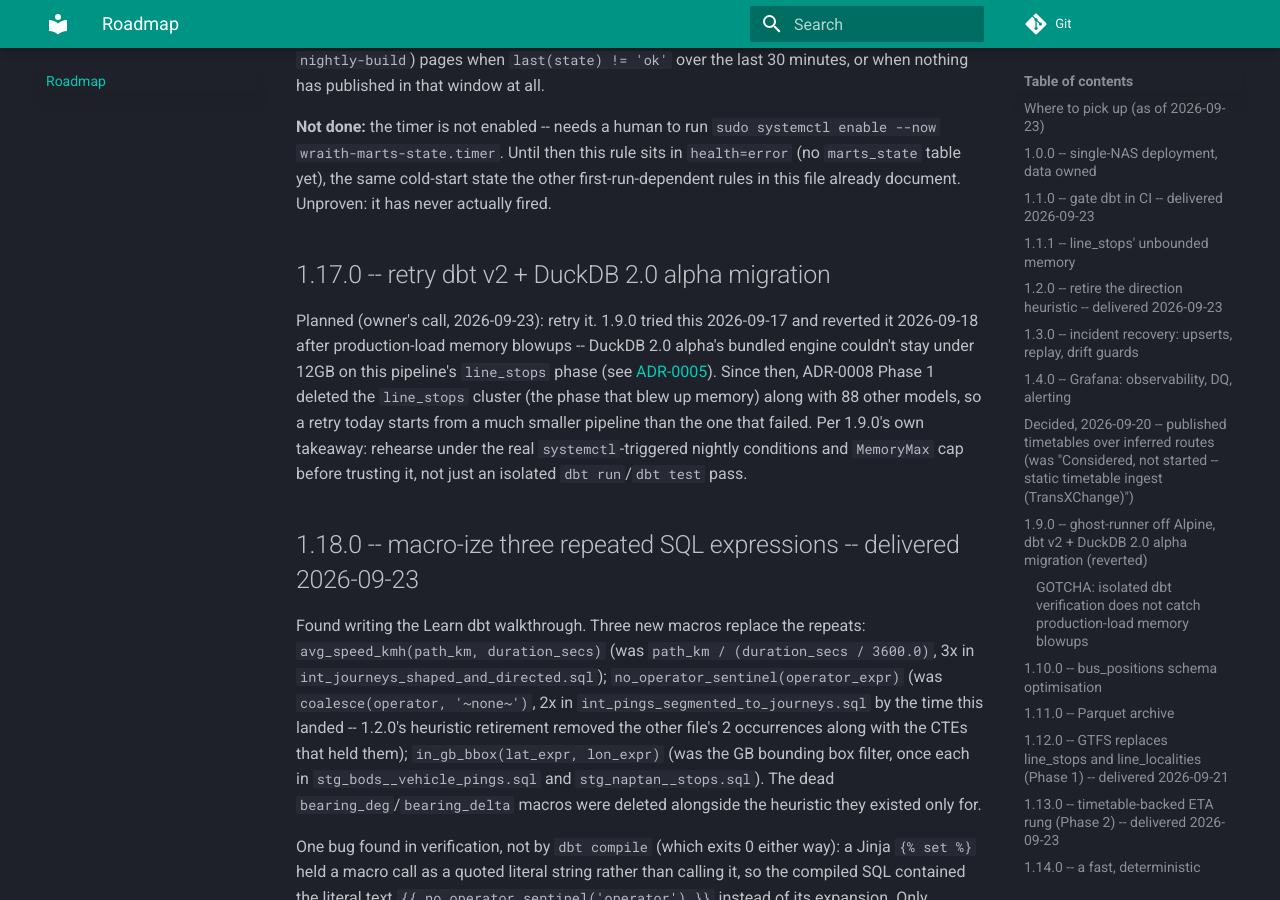
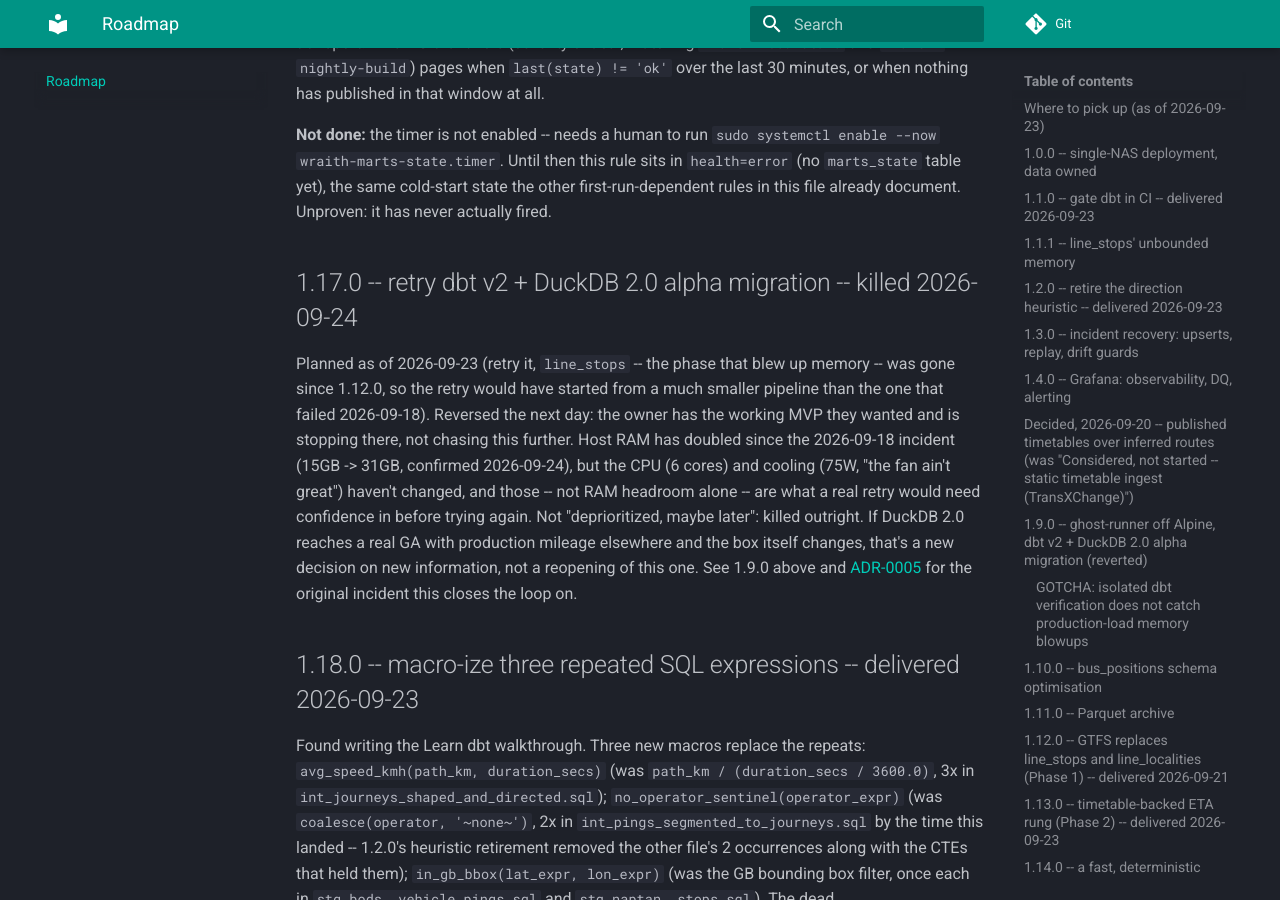
Before and after one commit to wraith-proxy/wraith-bus-ingestor, an MkDocs documentation site: the page built from docs/ROADMAP.md, in a window 1280 px wide and 900 px high, scrolled down 13716 px. Built offline with MkDocs 1.6.1 and Material for MkDocs 9.7.7, drawn with Linux system fonts in a browser that asks for light colours; some of the changed text lies outside the part shown.

Commit message:
:memo: feature/TJP-25091: kill 1.17.0 (dbt v2 + DuckDB 2.0 alpha retry) for good
Owner's call, 2026-09-24: has the working MVP, stopping there. Host RAM
doubled since the 2026-09-18 incident (15GB -> 31GB) but CPU (6 cores) and
cooling (75W) haven't, and those are what a real retry would need
confidence in, not RAM headroom alone. Not deprioritized -- killed; only
reopens on new information (DuckDB 2.0 GA elsewhere + a different box).

Also fixed two stale bullets in 1.9.0's own remaining list: pages.yml did
move onto ghost-runner (2026-09-24's CI work), and the dbt v2 retry
pointer now points at 1.17.0's kill instead of a plan to attempt it.

Roadmap now has exactly one open item: 1.15.0.

```diff
--- a/docs/ROADMAP.md
+++ b/docs/ROADMAP.md
@@ -10,14 +10,14 @@ drift apart by design and neither is wrong.
 
 ## Where to pick up (as of 2026-09-23)
 
-Everything is delivered and on `main` except the two items below. The API, the
+Everything is delivered and on `main` except the one item below. The API, the
 marts, the GTFS timetable, the timetable-pinned ETA rung and the dbt CI gate are
 all live.
 
-1. **1.17.0** -- retry dbt v2 + DuckDB 2.0 alpha. The `line_stops` cluster that
-   caused the 2026-09-18 blowup is gone since 1.12.0, so the retry starts from a
-   much smaller pipeline than the one that failed.
-2. **1.15.0** -- TfL Unified API ingest for London.
+1. **1.15.0** -- TfL Unified API ingest for London.
+
+**1.17.0 (retry dbt v2 + DuckDB 2.0 alpha) is killed, not just deprioritized**
+(owner's call, 2026-09-24) -- see its own heading below for why.
 
 Everything else this session touched (1.18.0, 1.16.0, 1.2.0, 1.13.0, 1.1.0, the
 GB bounding-box decision, the 1.12.0 loose ends, DuckDB's swap behaviour) is
@@ -393,12 +393,12 @@ is where this one hid.
 - ROADMAP 1.1.0 (gate dbt in CI) is unblocked by the Debian base
   regardless of dbt version, not closed -- a `dbt build`/`dbt test` job
   can run on `ghost-runner` itself now, but nothing adds that job yet.
-- `pages.yml`'s `dbt docs generate` could move off `ubuntu-latest` onto
-  `ghost-runner` now that the platforms match; not done as part of this
-  migration.
-- dbt v2 / DuckDB 2.0 alpha themselves: the owner wants another attempt (see
-  1.17.0 below), regardless of GA status -- only with the full-scale rehearsal
-  above included from the start.
+- `pages.yml` moved off `ubuntu-latest` onto `ghost-runner` 2026-09-24, as
+  part of baking this repo's deps into that image -- see the CI/ci-images
+  work that session, unrelated to dbt v2 itself.
+- dbt v2 / DuckDB 2.0 alpha themselves: retried once more as 1.17.0, killed
+  2026-09-24 -- see that heading. Not revisited unless both DuckDB 2.0 reaches
+  a real GA elsewhere and the box's CPU/cooling change, not RAM alone.
 
 ## 1.10.0 -- bus_positions schema optimisation
 
@@ -645,17 +645,21 @@ sits in `health=error` (no `marts_state` table yet), the same cold-start state
 the other first-run-dependent rules in this file already document. Unproven:
 it has never actually fired.
 
-## 1.17.0 -- retry dbt v2 + DuckDB 2.0 alpha migration
+## 1.17.0 -- retry dbt v2 + DuckDB 2.0 alpha migration -- killed 2026-09-24
 
-Planned (owner's call, 2026-09-23): retry it. 1.9.0 tried this 2026-09-17 and
-reverted it 2026-09-18 after production-load memory blowups -- DuckDB 2.0
-alpha's bundled engine couldn't stay under 12GB on this pipeline's `line_stops`
-phase (see [ADR-0005](adr/0005-dbt-v2-duckdb-alpha-migration.md)). Since then,
-ADR-0008 Phase 1 deleted the `line_stops` cluster (the phase that blew up
-memory) along with 88 other models, so a retry today starts from a much
-smaller pipeline than the one that failed. Per 1.9.0's own takeaway: rehearse
-under the real `systemctl`-triggered nightly conditions and `MemoryMax` cap
-before trusting it, not just an isolated `dbt run`/`dbt test` pass.
+Planned as of 2026-09-23 (retry it, `line_stops` -- the phase that blew up
+memory -- was gone since 1.12.0, so the retry would have started from a much
+smaller pipeline than the one that failed 2026-09-18). Reversed the next day:
+the owner has the working MVP they wanted and is stopping there, not chasing
+this further. Host RAM has doubled since the 2026-09-18 incident (15GB ->
+31GB, confirmed 2026-09-24), but the CPU (6 cores) and cooling (75W, "the fan
+ain't great") haven't changed, and those -- not RAM headroom alone -- are
+what a real retry would need confidence in before trying again. Not
+"deprioritized, maybe later": killed outright. If DuckDB 2.0 reaches a real
+GA with production mileage elsewhere and the box itself changes, that's a new
+decision on new information, not a reopening of this one. See 1.9.0 above and
+[ADR-0005](adr/0005-dbt-v2-duckdb-alpha-migration.md) for the original
+incident this closes the loop on.
 
 ## 1.18.0 -- macro-ize three repeated SQL expressions -- delivered 2026-09-23
 
```
